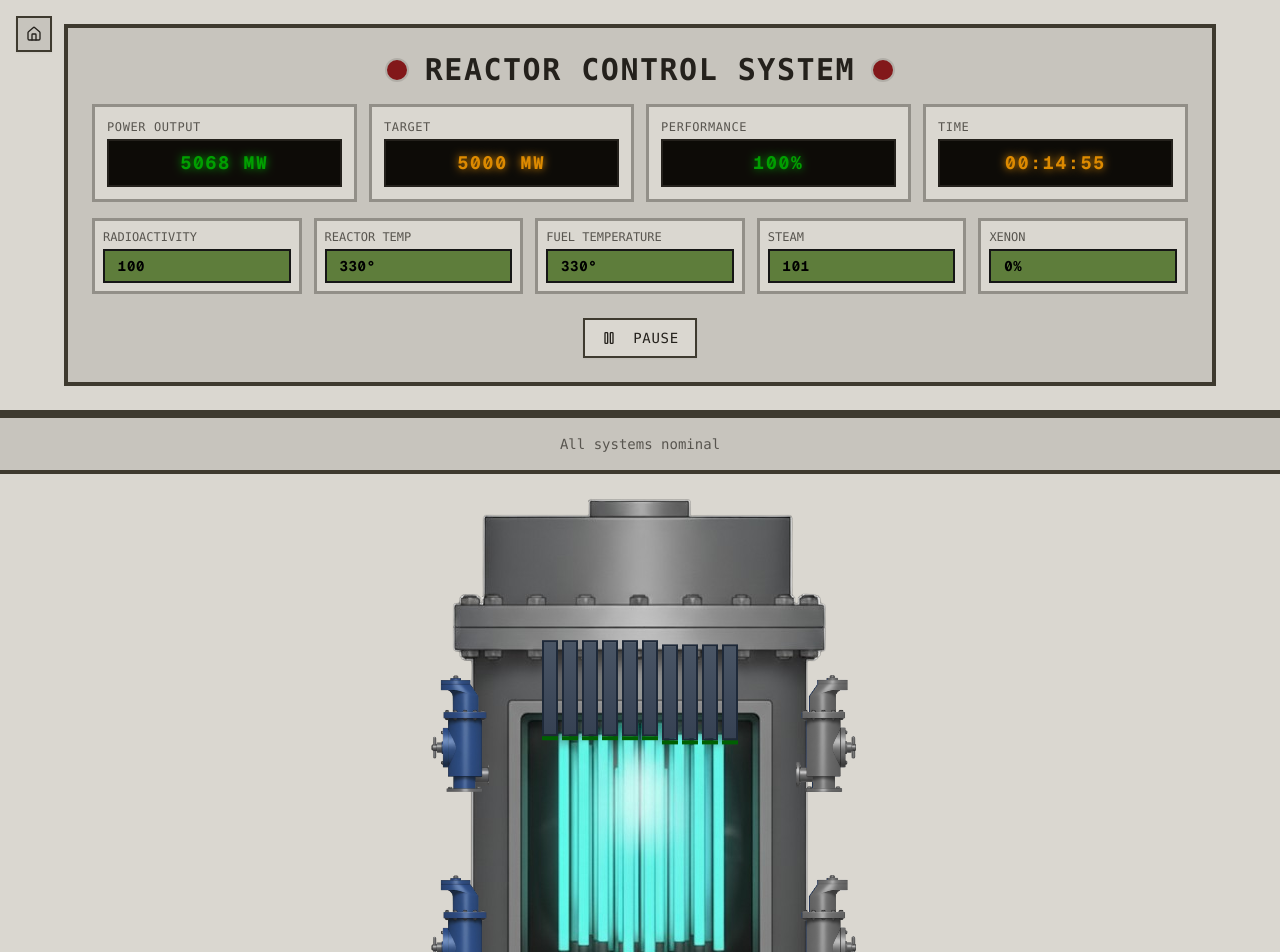
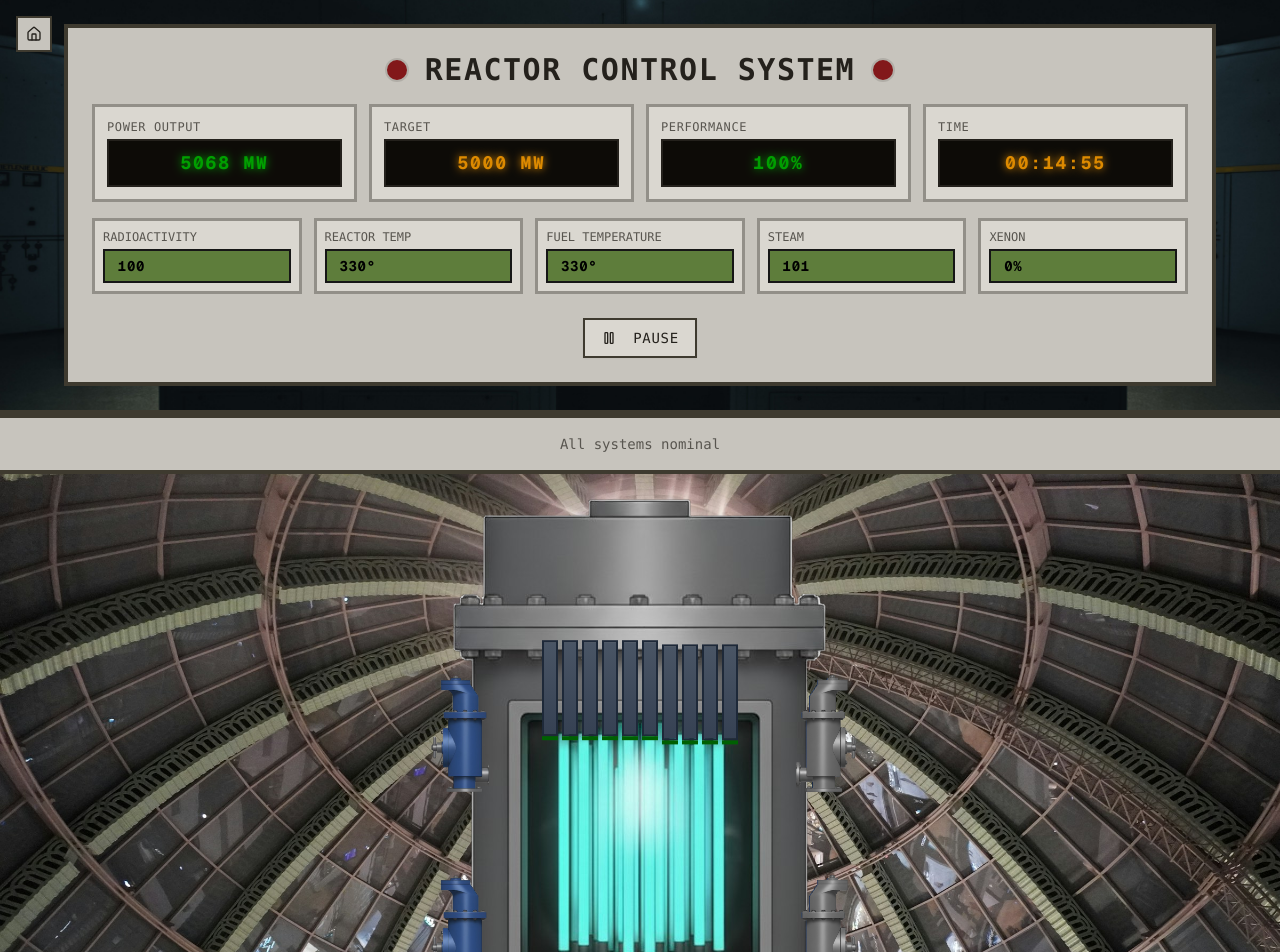
Before and after one commit to T-J-D-Cavey/RBMK_Nuclear_Reactor_Simulator, a Next.js app: page /game in a window 1280 px wide. Shown: the top 952 px of the page. Built offline with nearby package versions, Linux system fonts and the light colour scheme.

Commit message:
chore: sync main changes into Chernobyl_Game project
Update all files and assets from main branch.

#VERCEL_SKIP

Co-authored-by: Tim Cavey <112900862+T-J-D-Cavey@users.noreply.github.com>

```diff
--- a/app/game/page.tsx
+++ b/app/game/page.tsx
@@ -16,6 +16,9 @@ export default function GamePage() {
   const { gameState, updateGameState, resetGame, togglePause } = useGameState()
   const [showLeaveModal, setShowLeaveModal] = useState(false)
   const router = useRouter()
+
+  const controlRoomBackground = "control_room_background.jpg"
+  const reactorRoomBackground = "reactor_hall_background.jpg"
 
   const handleHomeClick = () => {
     setShowLeaveModal(true)
@@ -53,7 +56,7 @@ export default function GamePage() {
       <LeaveGameModal open={showLeaveModal} onOpenChange={setShowLeaveModal} onConfirm={handleConfirmLeave} />
 
       {/* Top Half - Control Panel */}
-      <div className="flex-1 p-4 md:p-6 border-b-4 border-primary">
+      <div className="flex-1 p-4 md:p-6 border-b-4 border-primary bg-cover bg-center bg-no-repeat" style={{backgroundImage: `url(${controlRoomBackground})`}}>
         <ControlPanel gameState={gameState} onTogglePause={togglePause} />
       </div>
 
@@ -61,7 +64,7 @@ export default function GamePage() {
       <MessageArea gameState={gameState} />
 
       {/* Bottom Half - Reactor Display */}
-      <div className="flex-1 p-4 md:p-6 flex items-center justify-center">
+      <div className="flex-1 p-4 md:p-6 flex items-center justify-center bg-cover bg-center bg-no-repeat" style={{backgroundImage: `url(${reactorRoomBackground})`}}>
         <ReactorDisplay gameState={gameState} updateGameState={updateGameState} />
       </div>
     </div>
--- a/app/page.tsx
+++ b/app/page.tsx
@@ -32,7 +32,7 @@ export default function HomePage() {
     router.push("/game")
   }
 
-  const controlRoomBackground = "/control_room_background.jpg"
+  const controlRoomBackground = "control_room_background.jpg"
 
   return (
     <div className="min-h-screen flex flex-col items-center justify-center p-4 bg-cover bg-center bg-no-repeat" style={{backgroundImage: `url(${controlRoomBackground})`}}>
--- a/components/control-panel.tsx
+++ b/components/control-panel.tsx
@@ -28,6 +28,8 @@ export default function ControlPanel({ gameState, onTogglePause }: ControlPanelP
   const lowPerformanceWarning = gameState.performance < 30
   const highXenonWarning = gameState.xenon > 50
   const lowFuelTempWarning = gameState.fuelTemp < 49
+
+
 
   return (
     <div className="max-w-6xl mx-auto">
```
Also changed, not shown: public/reactor_hall_background.jpg (renamed from public/adeel-ahmed-Jxj4W56g248-unsplash.jpg), 1 other file (tests, documents, lock files or other folders).
